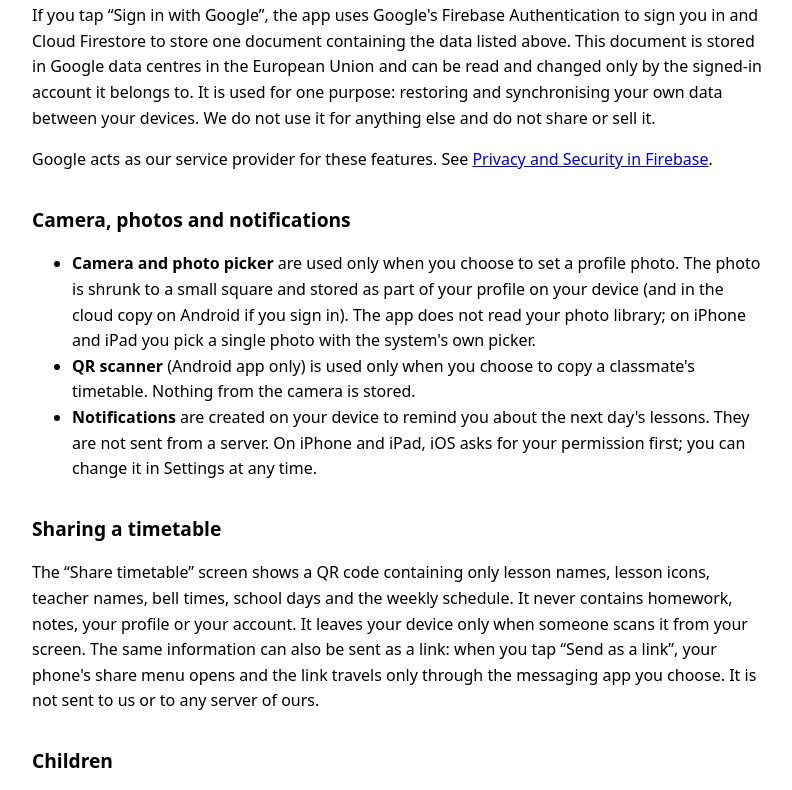
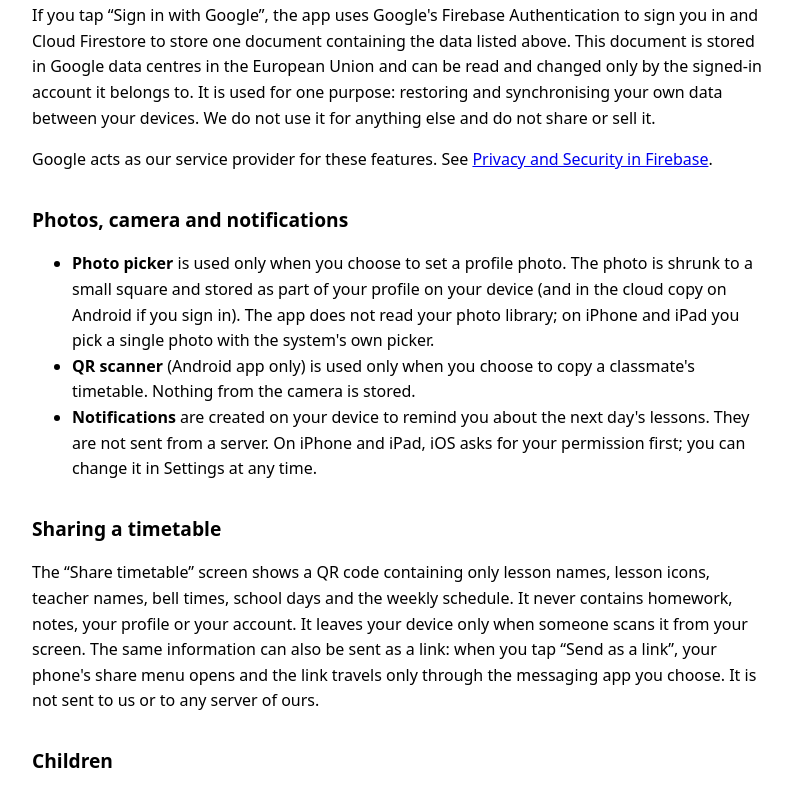
Before and after one commit to vako86/lesson-schedule-privacy, a plain HTML site: page index.html in a window 1280 px wide. Shown: the part 1294-2084 px from the top of the page, without its empty margins (240-1032 px from the left). Drawn offline with Linux system fonts and the light colour scheme.

Commit message:
Privacy policy: profile photos come from the photo picker only

```diff
--- a/index.html
+++ b/index.html
@@ -47,9 +47,9 @@ Last updated: 12 November 2026</p>
 <p>If you tap “Sign in with Google”, the app uses Google's Firebase Authentication to sign you in and Cloud Firestore to store one document containing the data listed above. This document is stored in Google data centres in the European Union and can be read and changed only by the signed-in account it belongs to. It is used for one purpose: restoring and synchronising your own data between your devices. We do not use it for anything else and do not share or sell it.</p>
 <p>Google acts as our service provider for these features. See <a href="https://firebase.google.com/support/privacy">Privacy and Security in Firebase</a>.</p>
 
-<h2>Camera, photos and notifications</h2>
+<h2>Photos, camera and notifications</h2>
 <ul>
-<li><strong>Camera and photo picker</strong> are used only when you choose to set a profile photo. The photo is shrunk to a small square and stored as part of your profile on your device (and in the cloud copy on Android if you sign in). The app does not read your photo library; on iPhone and iPad you pick a single photo with the system's own picker.</li>
+<li><strong>Photo picker</strong> is used only when you choose to set a profile photo. The photo is shrunk to a small square and stored as part of your profile on your device (and in the cloud copy on Android if you sign in). The app does not read your photo library; on iPhone and iPad you pick a single photo with the system's own picker.</li>
 <li><strong>QR scanner</strong> (Android app only) is used only when you choose to copy a classmate's timetable. Nothing from the camera is stored.</li>
 <li><strong>Notifications</strong> are created on your device to remind you about the next day's lessons. They are not sent from a server. On iPhone and iPad, iOS asks for your permission first; you can change it in Settings at any time.</li>
 </ul>
@@ -108,7 +108,7 @@ Last updated: 12 November 2026</p>
 
 <h2>კამერა, ფოტოები და შეტყობინებები</h2>
 <ul>
-<li><strong>კამერა და ფოტოს ამრჩევი</strong> გამოიყენება მხოლოდ მაშინ, როცა პროფილის ფოტოს აყენებ. ფოტო პატარა კვადრატად მცირდება და პროფილის ნაწილად ინახება შენს მოწყობილობაზე (Android-ზე, შესვლის შემთხვევაში, ღრუბლოვან ასლშიც). აპლიკაცია შენს ფოტოგალერეას არ კითხულობს; iPhone-სა და iPad-ზე ერთ ფოტოს სისტემის საკუთარი ამრჩევით ირჩევ.</li>
+<li><strong>ფოტოს ამრჩევი</strong> გამოიყენება მხოლოდ მაშინ, როცა პროფილის ფოტოს აყენებ. ფოტო პატარა კვადრატად მცირდება და პროფილის ნაწილად ინახება შენს მოწყობილობაზე (Android-ზე, შესვლის შემთხვევაში, ღრუბლოვან ასლშიც). აპლიკაცია შენს ფოტოგალერეას არ კითხულობს; iPhone-სა და iPad-ზე ერთ ფოტოს სისტემის საკუთარი ამრჩევით ირჩევ.</li>
 <li><strong>QR სკანერი</strong> (მხოლოდ Android-ის აპლიკაციაში) გამოიყენება მხოლოდ მაშინ, როცა თანაკლასელის ცხრილს იწერ. კამერიდან არაფერი ინახება.</li>
 <li><strong>შეტყობინებები</strong> იქმნება შენს მოწყობილობაზე ხვალინდელი გაკვეთილების შესახსენებლად. ისინი სერვერიდან არ იგზავნება. iPhone-სა და iPad-ზე iOS ჯერ შენს ნებართვას გკითხავს; მისი შეცვლა ნებისმიერ დროს შეგიძლია პარამეტრებში.</li>
 </ul>
```
